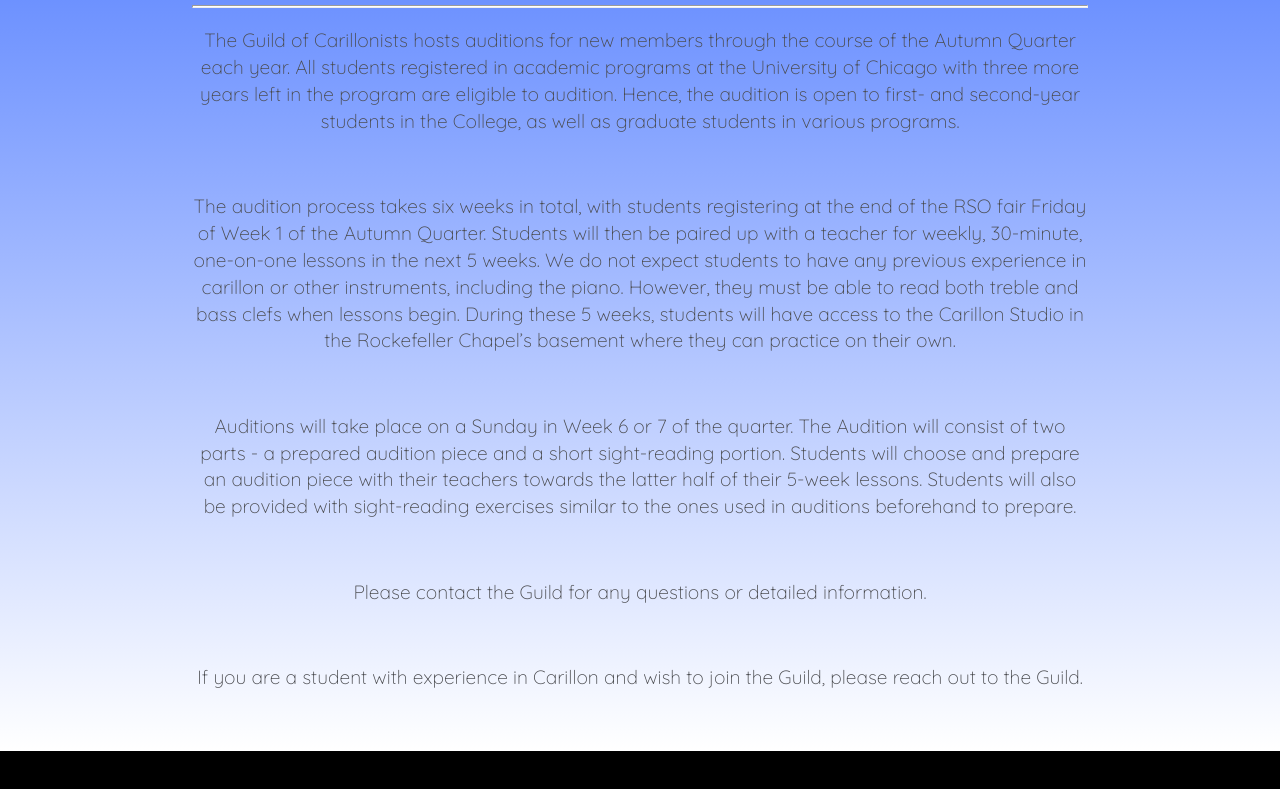
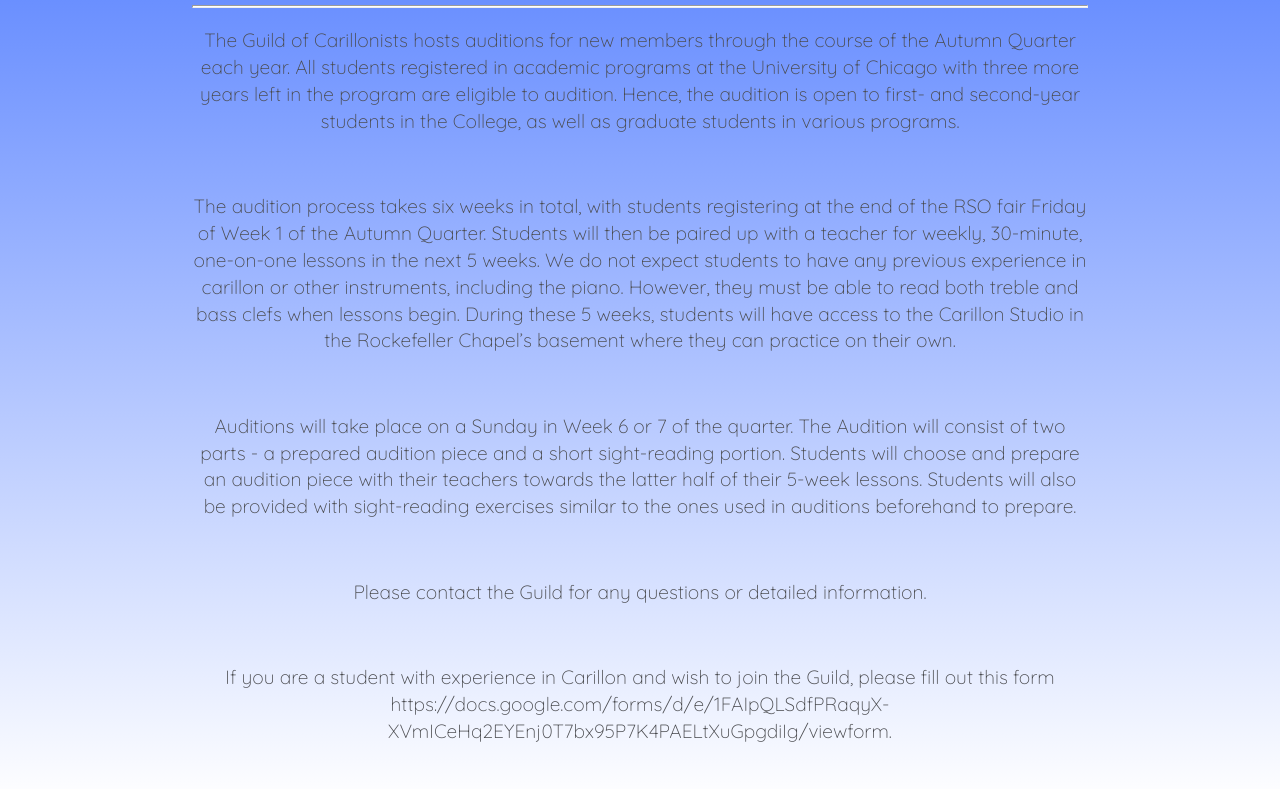
Before and after one commit to UChicagoCarillon/uchicagocarillon.github.io, a plain HTML site: page joinus.html in a window 1280 px wide. Shown: the part 299-1088 px from the top of the page. Before the commit the page ends 1050 px from the top, so only its background shows below. Drawn offline with Linux system fonts and the light colour scheme; a web font is replaced by a local one.

Commit message:
Update joinus.html

```diff
--- a/joinus.html
+++ b/joinus.html
@@ -36,7 +36,7 @@
 				<br>
 				<p>Please contact the Guild for any questions or detailed information. </p>
 				<br>
-				<p>If you are a student with experience in Carillon and wish to join the Guild, please reach out to the Guild.</p>
+				<p>If you are a student with experience in Carillon and wish to join the Guild, please fill out this form https://docs.google.com/forms/d/e/1FAIpQLSdfPRaqyX-XVmICeHq2EYEnj0T7bx95P7K4PAELtXuGpgdiIg/viewform.</p>
 
 			</center>
 	</body>
```
